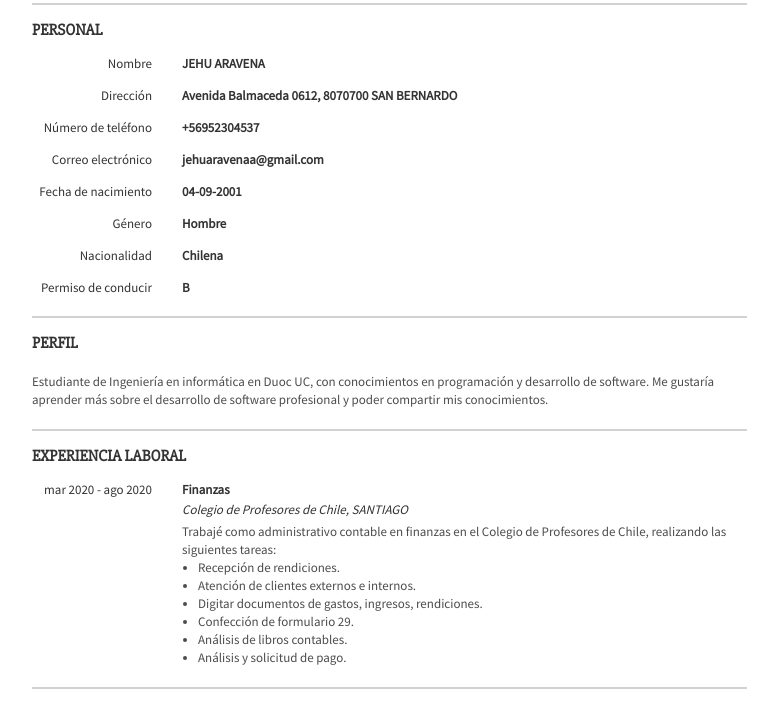
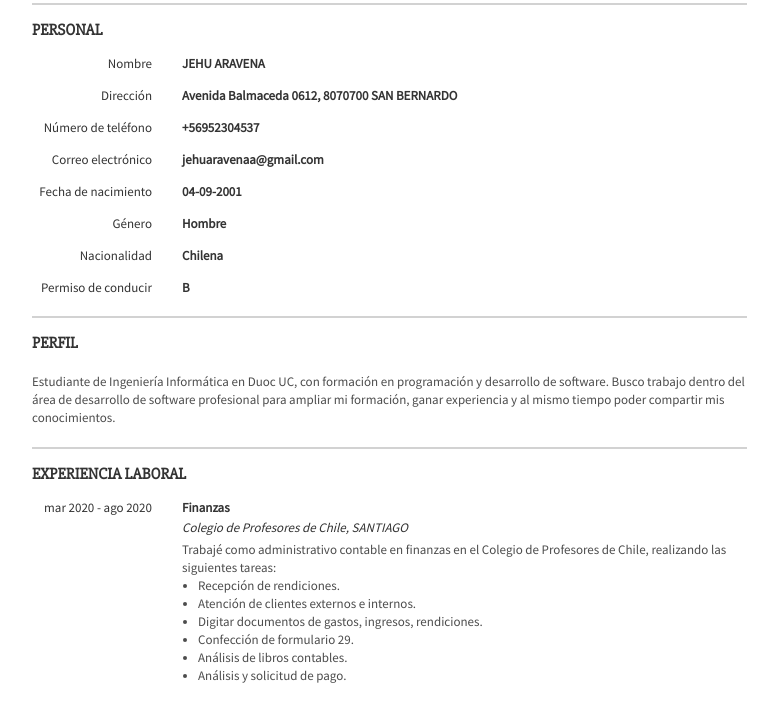
Before and after one commit to Ech-Dev/jehu.github.io, a plain HTML site: page index.html in a window 1280 px wide. Shown: the part 84-785 px from the top of the page, without its empty margins (8-786 px from the left). Drawn offline with Linux system fonts and the light colour scheme.

Commit message:
Update index.html

```diff
--- a/index.html
+++ b/index.html
@@ -470,7 +470,7 @@
             </div>
 
             <div class="section--content section--content-single-textarea">
-                <p>Estudiante de Ingeniería en informática en Duoc UC, con conocimientos en programación y desarrollo de software. Me gustaría aprender más sobre el desarrollo de software profesional y poder compartir mis conocimientos.</p>
+                <p>Estudiante de Ingeniería Informática en Duoc UC, con formación en programación y desarrollo de software. Busco trabajo dentro del área de desarrollo de software profesional para ampliar mi formación, ganar experiencia y al mismo tiempo poder compartir mis conocimientos.</p>
             </div>
 
         </div>
```
